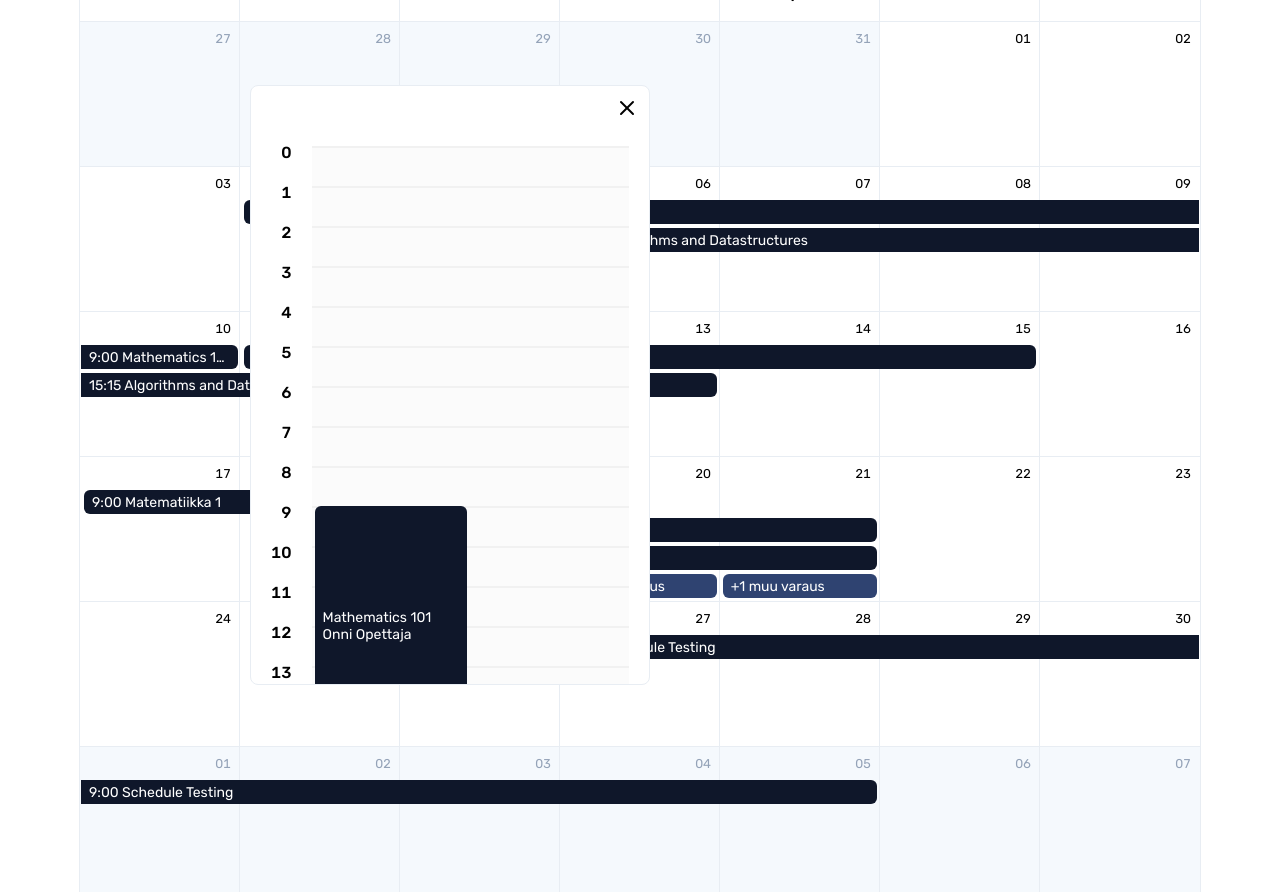
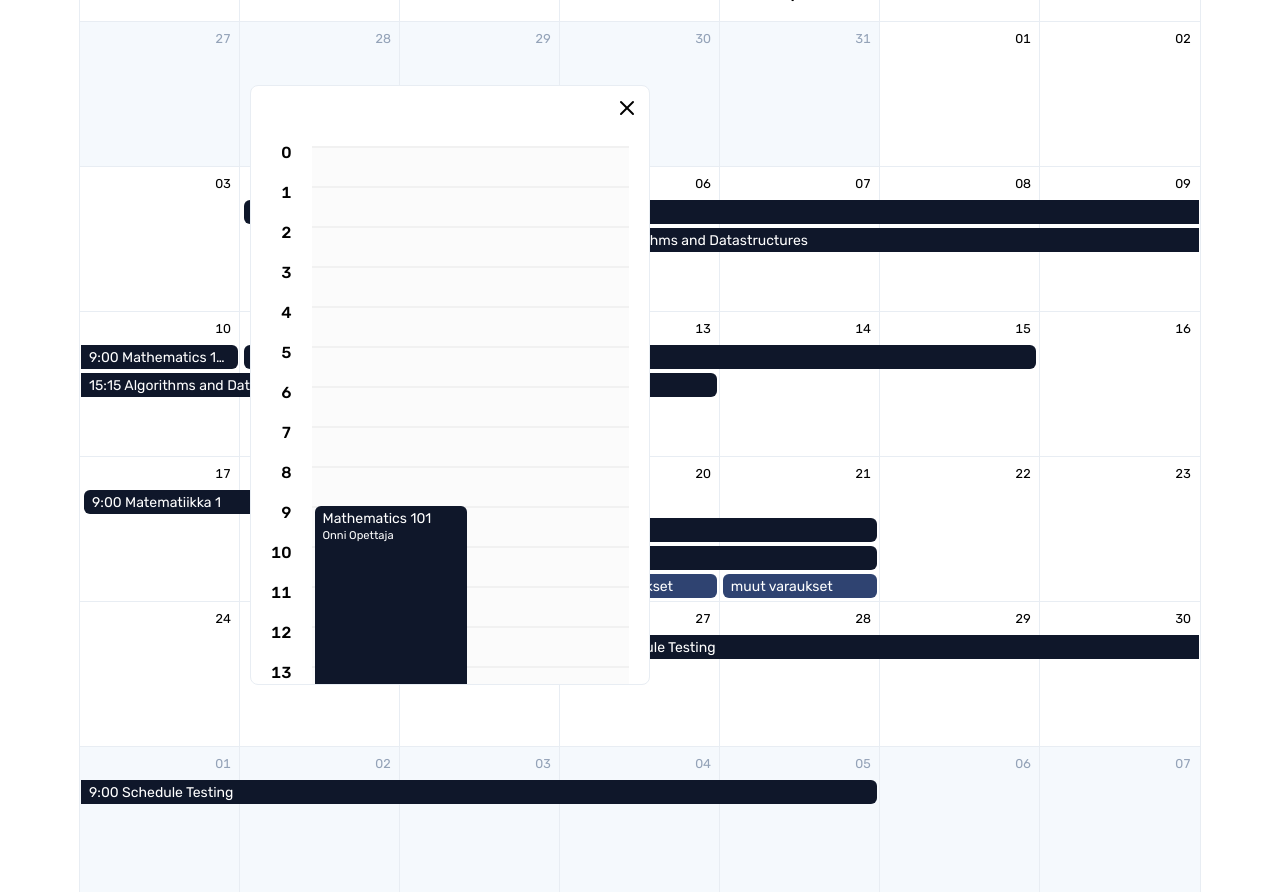
Before and after one commit to Corned/react-calendar, a React (Vite) app: page / in a window 1280 px wide. Both pictures are taken after a click on the element "10". Built offline with nearby package versions, Linux system fonts and the light colour scheme.

Commit message:
text blocks in day view formatted better

```diff
--- a/src/App.css
+++ b/src/App.css
@@ -176,6 +176,10 @@ html, body, #root, .app {
   margin-right: 3px;
 }
 
+.block__teacher-name {
+  font-size: 0.7rem !important;
+}
+
 
 .popup {
   cursor: auto;
@@ -254,7 +258,18 @@ html, body, #root, .app {
   display: grid;
   grid-template-columns: 1fr 1fr;
   grid-template-rows: repeat(24, 40px);
+  justify-content: center;
   overflow: hidden;
+}
+
+.day-calendar__blocks > .block {
+  padding-top: 4px;
+  display: flex;
+  flex-direction: column;
+  gap: 2px;
+  justify-content: start;
+
+  box-sizing: border-box;
 }
 
 .day-calendar__blocks-background {
--- a/src/App.tsx
+++ b/src/App.tsx
@@ -107,7 +107,7 @@ const Popup = ({ date, close }) => {
         style={{ gridRow: `${rowStart + 1} / ${ rowEnd + 1 }`, gridColumn: 1, zIndex: 10000 }}
       >
         <p>{data.label}</p>
-        <p>{data.teacher}</p>
+        <p className="block__teacher-name">{data.teacher}</p>
       </div>
     )
 
@@ -124,6 +124,7 @@ const Popup = ({ date, close }) => {
   return (
     <div className="popup">
       <div className="popup__header">
+        { /* close button */ }
         <svg className="cross" onClick={handleClose} width="24" height="24" viewBox="0 0 24 24" fill="none" xmlns="http://www.w3.org/2000/svg">
           <path d="M18 6L6 18" stroke="black" stroke-width="2" stroke-linecap="round" stroke-linejoin="round"/>
           <path d="M6 6L18 18" stroke="black" stroke-width="2" stroke-linecap="round" stroke-linejoin="round"/>
@@ -140,7 +141,6 @@ const Popup = ({ date, close }) => {
             }
           </div>
           <div className="day-calendar__blocks">
-
 
             {
               Array.from({ length: 24 }).map((_, index) => {
@@ -331,15 +331,16 @@ const Calendar = () => {
         <div className="calendar__body">
 
           {
-            Array.from({ length: 6 }).map((_, week) => {
+            // Generate each row one by one
+            Array.from({ length: rows }).map((_, week) => {
               // Get the first top left cell of the calendar and check its week number
               const actualWeekNumber = calendarCells[0].date.week() + week
 
               return (
                 <div className="calendar__week">
                   {
-                    Array.from({ length: 7 }).map((_, day) => {
-                      const cellIndex = 7 * week + day
+                    Array.from({ length: columns }).map((_, day) => {
+                      const cellIndex = columns * week + day
                       const item = calendarCells[cellIndex]
 
                       return (
@@ -386,7 +387,7 @@ const Calendar = () => {
                             className={"block first last"}
                             style={{ gridColumn: day + 1, gridRow: 4, backgroundColor: "#2f4371" }}
                           >
-                            <p>{ blockString }</p>
+                            <p>{ "muut varaukset" }</p>
                           </div>
                         )
                       })
```
